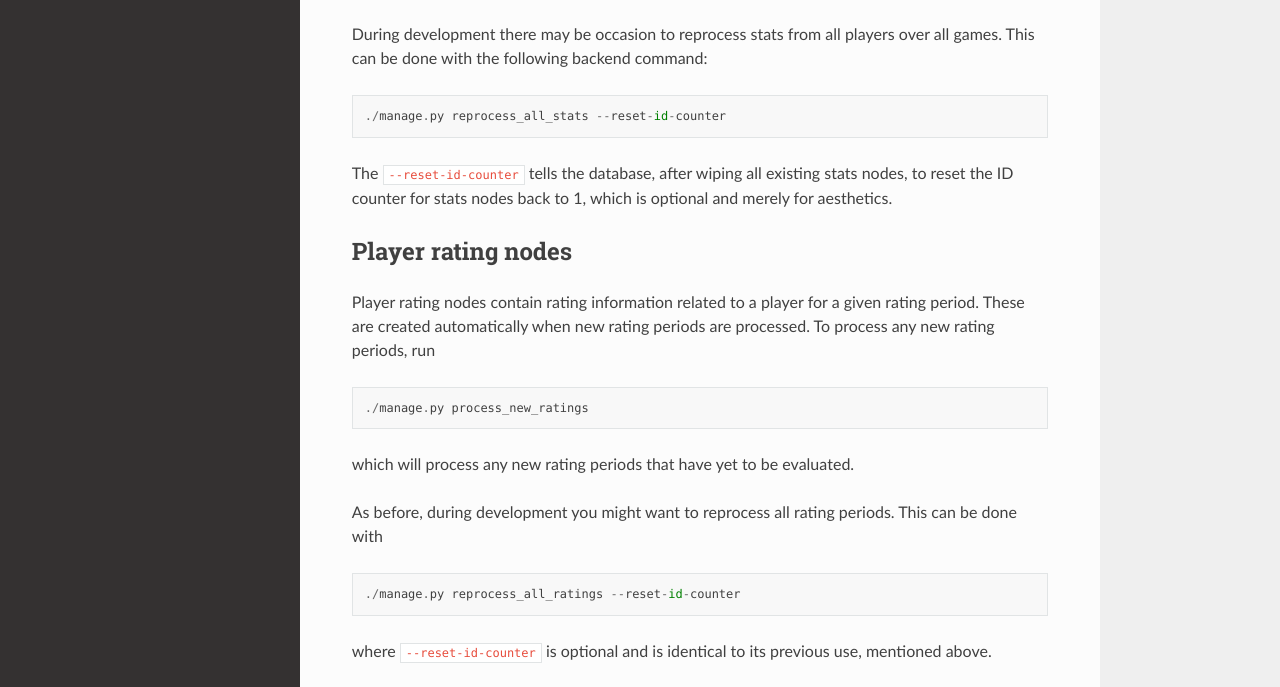
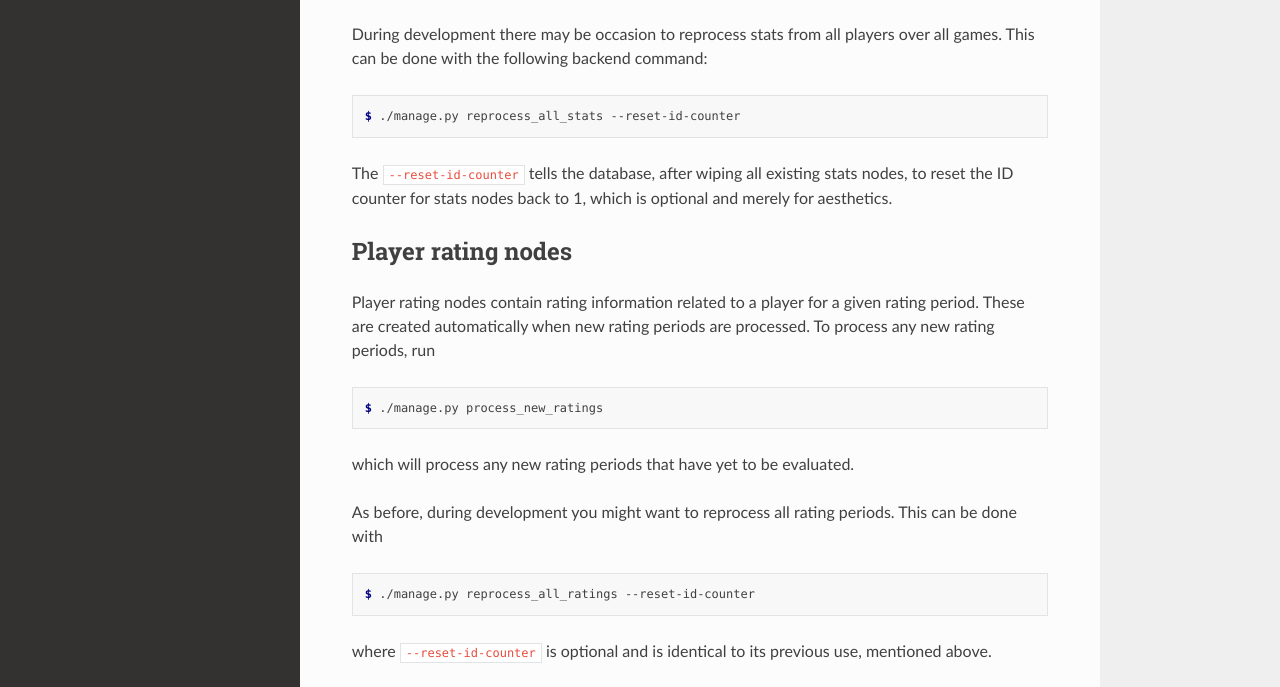
Before and after one commit to mwiens91/fooskill, a Sphinx documentation site: the page built from docs/hosting/processing_ratings.rst, in a window 1280 px wide and 1311 px high. Shown: the part 457-1144 px from the top of the window. Built offline with Sphinx 7.4.7 and the Read the Docs theme 2.0.0, drawn with Linux system fonts in a browser that asks for light colours.

```diff
--- a/docs/hosting/frontend.rst
+++ b/docs/hosting/frontend.rst
@@ -1,5 +1,7 @@
 Hosting the frontend server
 ===========================
+
+.. highlight:: console
 
 This section assumes you've successfully set up a development backend
 server (see the :ref:`backend_hosting` section).
--- a/docs/hosting/processing_ratings.rst
+++ b/docs/hosting/processing_ratings.rst
@@ -22,7 +24,7 @@ During development there may be occasion to reprocess stats from all
 players over all games. This can be done with the following backend
 command::
 
-   ./manage.py reprocess_all_stats --reset-id-counter
+   $ ./manage.py reprocess_all_stats --reset-id-counter
 
 The ``--reset-id-counter`` tells the database, after wiping all existing
 stats nodes, to reset the ID counter for stats nodes back to 1, which is
@@ -35,14 +37,14 @@ Player rating nodes contain rating information related to a player for a
 given rating period. These are created automatically when new rating
 periods are processed. To process any new rating periods, run ::
 
-   ./manage.py process_new_ratings
+   $ ./manage.py process_new_ratings
 
 which will process any new rating periods that have yet to be evaluated.
 
 As before, during development you might want to reprocess all rating
 periods. This can be done with ::
 
-   ./manage.py reprocess_all_ratings --reset-id-counter
+   $ ./manage.py reprocess_all_ratings --reset-id-counter
 
 where ``--reset-id-counter`` is optional and is identical to its
 previous use, mentioned above.
```
Also changed, not shown: other parts of docs/hosting/processing_ratings.rst (+2 -0 lines).
